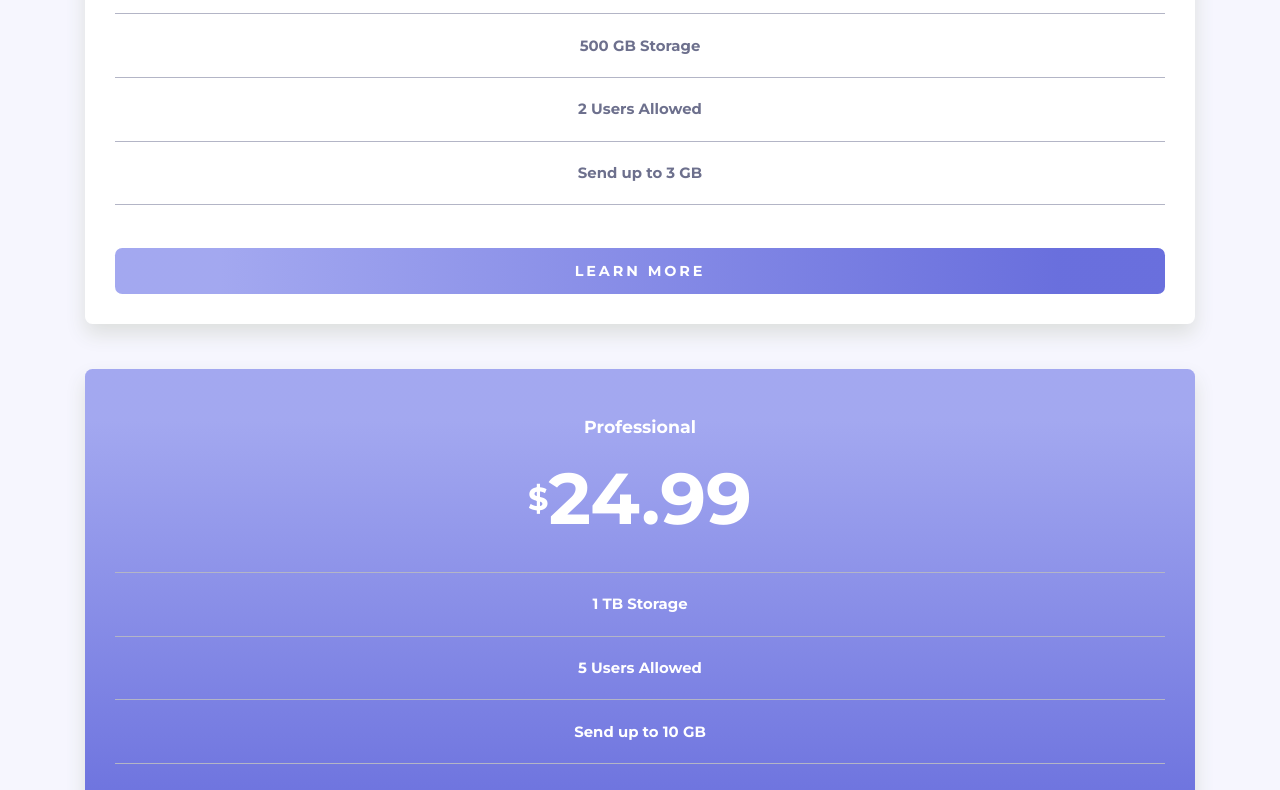
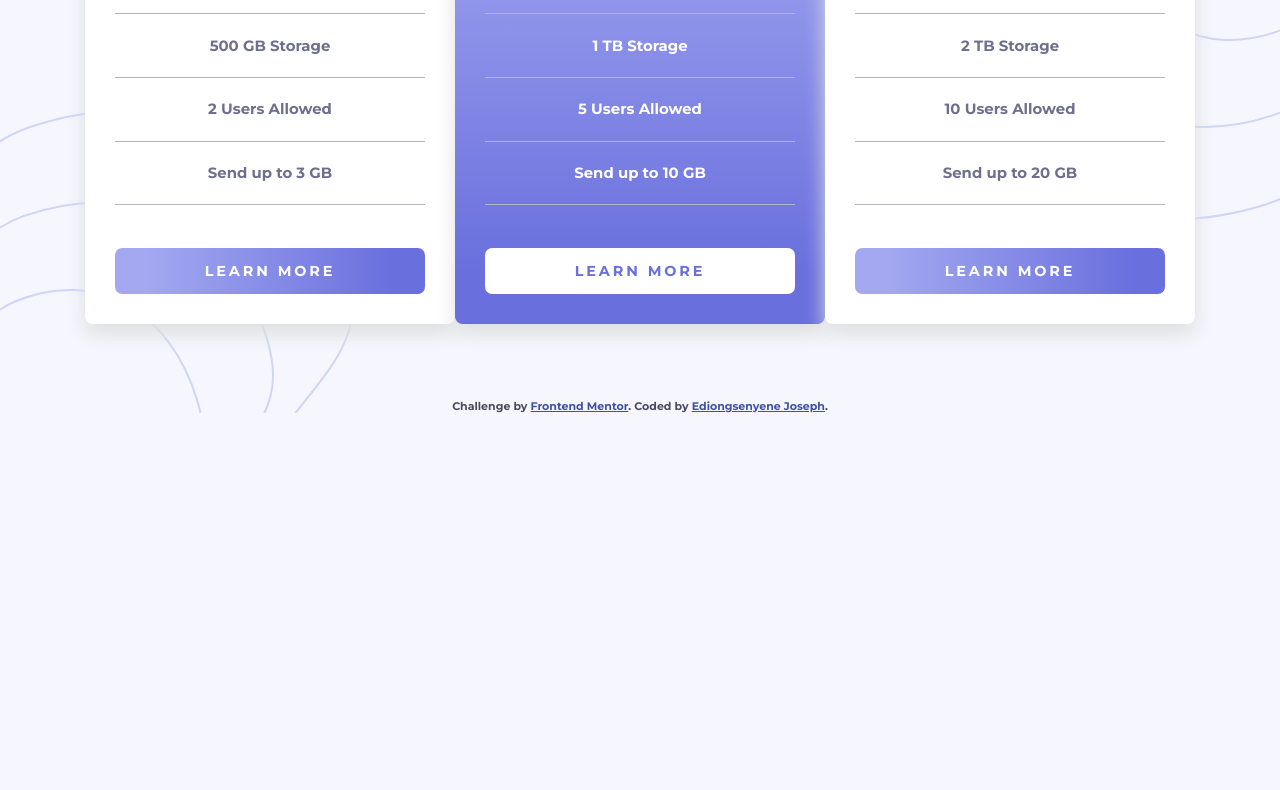
Before and after one commit to IEdiong/fem-pricing-component-with-toggle, a website built with Vite: page index.html in a window 1280 px wide. Shown: the part 437-1227 px from the top of the page. After the commit the page ends 850 px from the top, so only its background shows below. Built offline with nearby package versions, Linux system fonts and the light colour scheme; some packages are replaced by stand-ins of ours.

Commit message:
fix the background images

```diff
--- a/style.css
+++ b/style.css
@@ -21,8 +21,10 @@
 body {
   padding-top: 4.5em;
   position: relative;
-  background: url('./images/bg-top.svg') var(--vl-grayish-blue) no-repeat;
-  background-position: left 52vw top -4vh;
+  background-image: url('./images/bg-top.svg'), url('./images/bg-bottom.svg');
+  background-repeat: no-repeat, no-repeat;
+  background-color:  var(--vl-grayish-blue);
+  background-position: left 52vw top -4vh, left -24vw bottom -10vh;
   font-family: 'Montserrat', sans-serif;
   font-size: 0.93rem;
   text-align: center;
@@ -68,7 +70,7 @@ body {
 
 .package {
   padding: 2em;
-  width: 100%;
+  width: min(100%, 480px);
   background-color: #fff;
   border-radius: 0.5em;
   color: var(--grayish-blue);
@@ -155,3 +157,18 @@ body {
 .footer {
   margin-top: 5em;
 }
+
+@media (min-width: 785px) {
+  body {
+    background-position: left 74vw top 0, left 0 bottom 0;
+  }
+}
+
+@media (min-width: 920px) {
+  .pricing {
+    & .package-container {
+      flex-direction: row;
+      gap: 0;
+    }
+  }
+}
```
